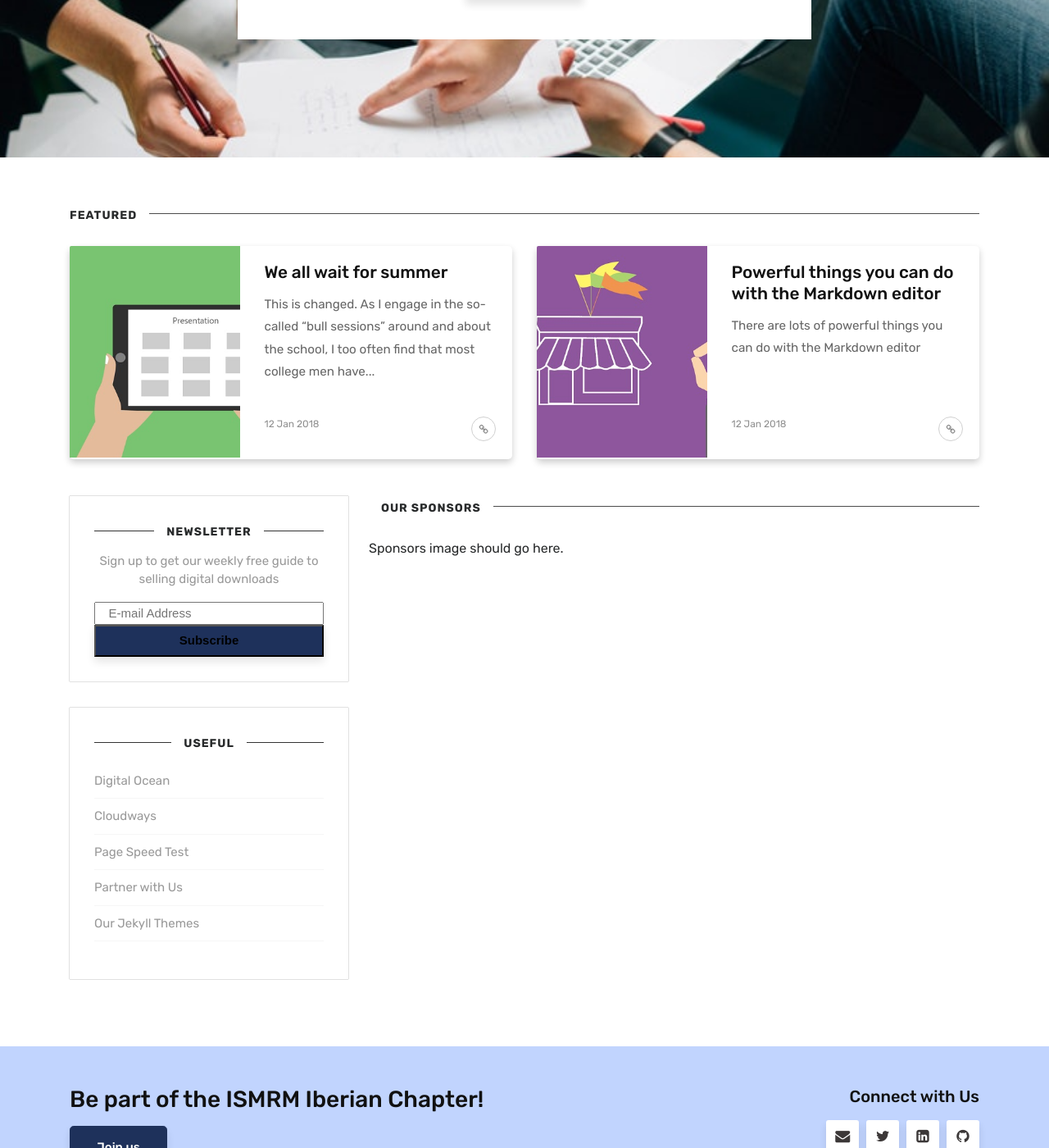
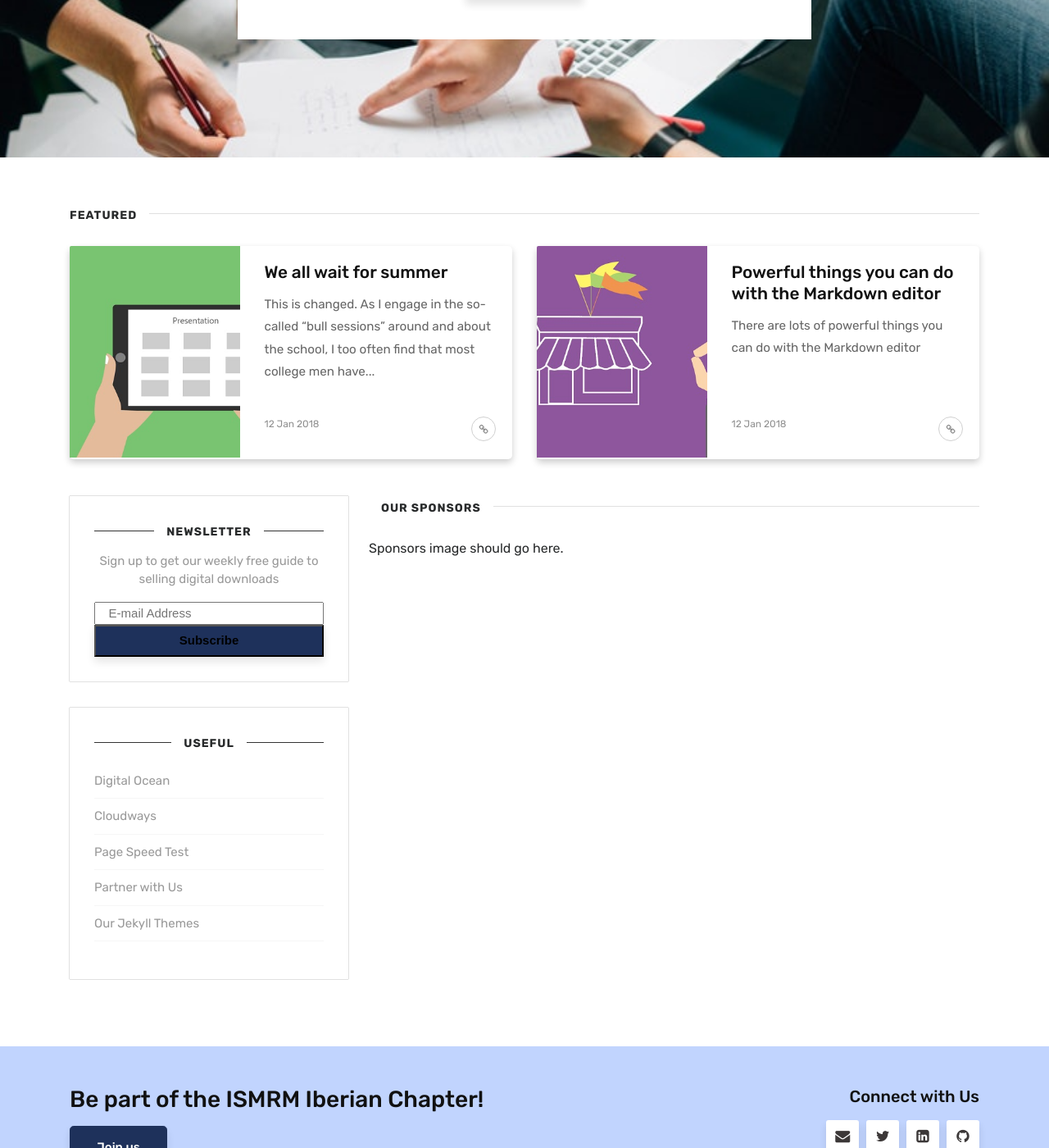
Before and after one commit to ismrm-iberian/ismrm-iberian.github.io, a Jekyll site: the page built from index.html, in a window 1280 px wide and 1400 px high, scrolled down 480 px. Shown: the whole window at 82% size. Built offline with Jekyll 4.4.1, drawn with Linux system fonts in a browser that asks for light colours; comment, search, counter and statistics services are not loaded.

Commit message:
Fix color

```diff
--- a/assets/css/custom.scss
+++ b/assets/css/custom.scss
@@ -81,9 +81,9 @@
 }
 
 span.navigation:before {
-	background-color: rgb(0 0 0 / 70%);
+	background-color: #E0E0E0;
 }
 
 .section-title h2:before {
-	background-color: rgb(0 0 0 / 70%);
+	background-color: #E0E0E0;
 }
```
